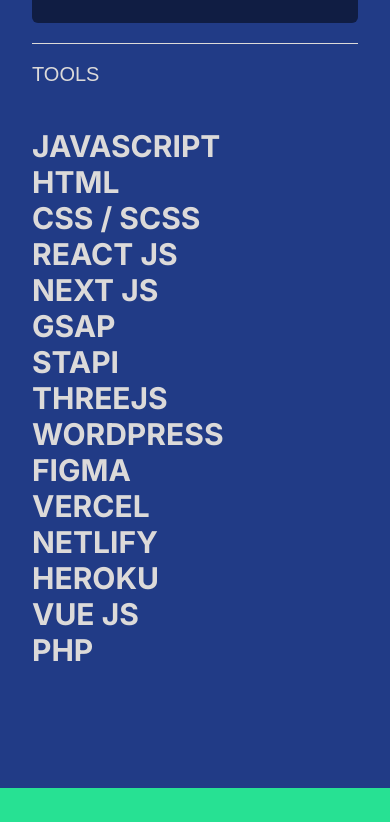
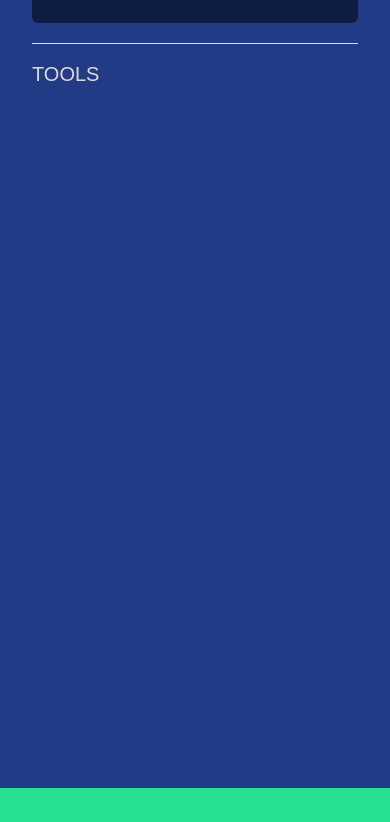
Before and after one commit to manuelfontenelle/Portfolio-manuelf, a Next.js app: page / in a window 390 px wide. Shown: the part 3149-3971 px from the top of the page. Built offline with nearby package versions, Linux system fonts and the light colour scheme; a web font is replaced by a local one.

Commit message:
gsap anim competences

```diff
--- a/components/About.js
+++ b/components/About.js
@@ -4,11 +4,99 @@
 import { useRouter } from "next/router"
 import React, { useState, useEffect } from "react"
 import Competence from "./Competence"
-// import { gsap } from "gsap"
-// import { ScrollTrigger } from "gsap/dist/ScrollTrigger"
+import { gsap } from "gsap"
+import { ScrollTrigger } from "gsap/dist/ScrollTrigger"
 
 const About = () => {
-	useEffect(() => {}, [])
+	useEffect(() => {
+		gsap.registerPlugin(ScrollTrigger)
+
+		ScrollTrigger.defaults({
+			toggleActions: "restart pause reverse pause",
+			// markers: true,
+			onEnter: () => console.log("enter"),
+			onLeave: () => console.log("leave"),
+			start: "-500px center",
+			end: "20px center",
+			scrub: 1,
+		})
+
+		gsap.to(".text1", {
+			scrollTrigger: ".text1",
+			x: 0,
+			duration: 2,
+		})
+		gsap.to(".text2", {
+			scrollTrigger: ".text2",
+			x: 0,
+			duration: 2,
+		})
+		gsap.to(".text3", {
+			scrollTrigger: ".text3",
+			x: 0,
+			duration: 2,
+		})
+		gsap.to(".text4", {
+			scrollTrigger: ".text4",
+			x: 0,
+			duration: 2,
+		})
+		gsap.to(".text5", {
+			scrollTrigger: ".text5",
+			x: 0,
+			duration: 2,
+		})
+		gsap.to(".text6", {
+			scrollTrigger: ".text6",
+			x: 0,
+			duration: 2,
+		})
+		gsap.to(".text7", {
+			scrollTrigger: ".text7",
+			x: 0,
+			duration: 2,
+		})
+		gsap.to(".text8", {
+			scrollTrigger: ".text8",
+			x: 0,
+			duration: 2,
+		})
+		gsap.to(".text9", {
+			scrollTrigger: ".text9",
+			x: 0,
+			duration: 2,
+		})
+		gsap.to(".text10", {
+			scrollTrigger: ".text10",
+			x: 0,
+			duration: 2,
+		})
+		gsap.to(".text11", {
+			scrollTrigger: ".text11",
+			x: 0,
+			duration: 2,
+		})
+		gsap.to(".text12", {
+			scrollTrigger: ".text12",
+			x: 0,
+			duration: 2,
+		})
+		gsap.to(".text13", {
+			scrollTrigger: ".text13",
+			x: 0,
+			duration: 2,
+		})
+		gsap.to(".text14", {
+			scrollTrigger: ".text14",
+			x: 0,
+			duration: 2,
+		})
+		gsap.to(".text15", {
+			scrollTrigger: ".text15",
+			x: 0,
+			duration: 2,
+		})
+	}, [])
 
 	return (
 		<>
@@ -163,7 +251,8 @@
 						<div className=" sm:w-[48%] font-SofiaSans text-xl uppercase">
 							Here's what i do
 						</div>
-						<div className="sm:w-[48%] gap-5 flex justify-between flex-wrap">
+
+						<div className="sm:w-[48%] gap-5 flex justify-between flex-wrap ">
 							<Competence
 								title="front-end"
 								svg={
@@ -224,6 +313,7 @@
 								desc1="CMS is the acronym for Content Management System. It is an online interface through which it is possible to easily manage and modify a website, without the need for technical knowledge of computer language."
 								desc2="Strapi is a platform with many tools that allow flexible use from all frontend frameworks"
 							/>
+							<div className="startAnim hidden"></div>
 							<Competence
 								title="ui/ux design"
 								svg={
@@ -250,23 +340,22 @@
 						<div className=" sm:w-[48%] font-SofiaSans text-xl uppercase">
 							Tools
 						</div>
-						<div className=" sm:w-[48%]  font-Inter  font-bold  text-3xl sm:text-5xl flex flex-col sm:gap-1 reveal">
-							<span className="reveal">JAVASCRIPT</span>
-							<span>HTML</span>
-							<span>CSS / SCSS</span>
-							<span>REACT JS</span>
-							<span>NEXT JS</span>
-							<span>GSAP</span>
-							<span>STAPI</span>
-							<span>THREEJS</span>
-							<span>WORDPRESS</span>
-							<span>FIGMA</span>
-							<span>VERCEL</span>
-							<span>NETLIFY</span>
-							<span>HEROKU</span>
-							<span>VUE JS</span>
-							<span>PHP</span>
-							<div className="endAnim"></div>
+						<div className=" sm:w-[48%]  font-Inter  font-bold  text-3xl sm:text-5xl flex flex-col sm:gap-1  relative">
+							<span className="text1  textAnim">JAVASCRIPT</span>
+							<span className="text2  textAnim">HTML</span>
+							<span className="text3  textAnim">CSS / SCSS</span>
+							<span className="text4  textAnim">REACT JS</span>
+							<span className="text5  textAnim">NEXT JS</span>
+							<span className="text6  textAnim">GSAP</span>
+							<span className="text7  textAnim">STAPI</span>
+							<span className="text8  textAnim">THREEJS</span>
+							<span className="text9  textAnim">WORDPRESS</span>
+							<span className="text10  textAnim">FIGMA</span>
+							<span className="text11  textAnim">VERCEL</span>
+							<span className="text12  textAnim">NETLIFY</span>
+							<span className="text13  textAnim">HEROKU</span>
+							<span className="text14  textAnim">VUE JS</span>
+							<span className="text15  textAnim">PHP</span>
 						</div>
 					</div>
 				</div>
--- a/components/Footer.js
+++ b/components/Footer.js
@@ -4,12 +4,12 @@
 import { useRouter } from "next/router"
 import React, { useState, useEffect } from "react"
 
-function darkModeListener() {
-	document.documentElement.classList.toggle("dark")
-}
-
 const Footer = () => {
 	useEffect(() => {}, [])
+
+	const getYear = () => {
+		return new Date().getFullYear()
+	}
 
 	return (
 		<nav className="border-t-[1px] border-[#DCDAD9]  dark:border-[#222222] pt-9 md:pt-4">
@@ -42,7 +42,7 @@
 				</div>
 
 				<div className="mt-5 sm:mt-0 font-medium  text-xs md:text-sm font-Inter ">
-					©2023 Manuel Fontenelle
+					©{getYear()} Manuel Fontenelle
 				</div>
 			</div>
 		</nav>
--- a/components/project/Footer.js
+++ b/components/project/Footer.js
@@ -6,6 +6,10 @@
 
 const Footer = () => {
 	useEffect(() => {}, [])
+
+	const getYear = () => {
+		return new Date().getFullYear()
+	}
 
 	return (
 		<nav className="border-t-[1px] border-[#DCDAD9]   pt-9 md:pt-4">
@@ -40,7 +44,7 @@
 				</div>
 
 				<div className="mt-5 sm:mt-0 font-medium  text-xs md:text-sm font-Inter ">
-					©2023 Manuel Fontenelle
+					©{getYear()} Manuel Fontenelle
 				</div>
 			</div>
 		</nav>
--- a/styles/scss/style.scss
+++ b/styles/scss/style.scss
@@ -237,3 +237,7 @@
 		transform: translateX(-100%);
 	}
 }
+
+.textAnim {
+	transform: translate3d(150%, 0px, 0px);
+}
```
